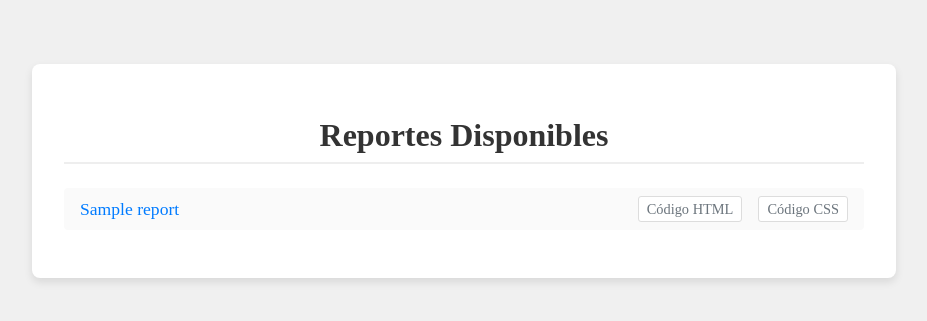
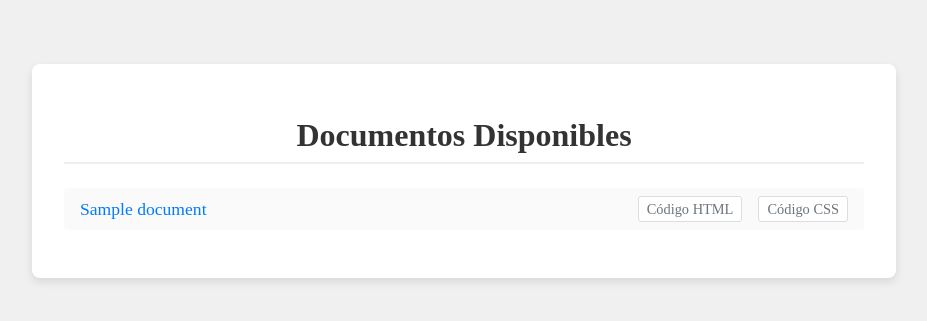
Before and after one commit to jramaya/jinja-print-formats, a Flask app: template templates/index.html in a window 1280 px wide. Shown: the top 321 px of the page, without its empty margins (176-1103 px from the left). Run offline with Flask 3, Linux system fonts and the light colour scheme; the template is opened without the code that fills it: most values are stand-ins (such as "Sample title", 1, 10 or a date in 2020).

Commit message:
cambio de nomemclatura

````diff
--- a/app.py
+++ b/app.py
@@ -15,7 +15,7 @@ import mimetypes
 
 app = Flask(__name__)
 
-REPORTS_PATH = os.path.join('templates', 'reports')
+REPORTS_PATH = os.path.join('templates', 'documents')
 TEMPLATES_PATH = 'templates'
 
 # --- MISTUNE & PYGMENTS SETUP ---
@@ -70,68 +70,68 @@ def _embed_images_as_base64(html_content):
 
 @app.route('/')
 def index():
-    """Lists all available reports."""
+    """Lists all available documents."""
     try:
-        reports = [d for d in os.listdir(REPORTS_PATH) if os.path.isdir(os.path.join(REPORTS_PATH, d))]
-        return render_template('index.html', reports=reports)
+        documents = [d for d in os.listdir(REPORTS_PATH) if os.path.isdir(os.path.join(REPORTS_PATH, d))]
+        return render_template('index.html', documents=documents)
     except FileNotFoundError:
-        return "The 'templates/reports' directory was not found.", 404
+        return "The 'templates/documents' directory was not found.", 404
 
-@app.route('/report/<report_name>')
-def generate_report(report_name):
-    """Generates a multi-page report with data from a JSON file."""
-    report_dir = os.path.join(REPORTS_PATH, report_name)
-    if not os.path.isdir(report_dir):
+@app.route('/document/<document_name>')
+def generate_document(document_name):
+    """Generates a multi-page document with data from a JSON file."""
+    document_dir = os.path.join(REPORTS_PATH, document_name)
+    if not os.path.isdir(document_dir):
         abort(404)
 
     # Load data from data.json if it exists
-    data_path = os.path.join(report_dir, 'data.json')
-    report_data = {}
+    data_path = os.path.join(document_dir, 'data.json')
+    document_data = {}
     if os.path.exists(data_path):
         with open(data_path, 'r', encoding='utf-8') as f:
-            report_data = json.load(f)
+            document_data = json.load(f)
 
-    # Load custom CSS if it exists and render it with report_data
-    custom_css_path = os.path.join(report_dir, 'style.css')
+    # Load custom CSS if it exists and render it with document_data
+    custom_css_path = os.path.join(document_dir, 'style.css')
     custom_css = None
     if os.path.exists(custom_css_path):
         with open(custom_css_path, 'r', encoding='utf-8') as f:
-            custom_css = render_template_string(f.read(), report_data=report_data)
+            custom_css = render_template_string(f.read(), document_data=document_data)
 
     pages_content = []
     try:
-        page_files = sorted([f for f in os.listdir(report_dir) if f.startswith('page') and f.endswith('.html')])
+        page_files = sorted([f for f in os.listdir(document_dir) if f.startswith('page') and f.endswith('.html')])
         for page_file in page_files:
-            with open(os.path.join(report_dir, page_file), 'r', encoding='utf-8') as f:
-                # Pass report_data to be rendered in each page fragment
-                page_html = render_template_string(f.read(), report_data=report_data)
+            with open(os.path.join(document_dir, page_file), 'r', encoding='utf-8') as f:
+                # Pass document_data to be rendered in each page fragment
+                page_html = render_template_string(f.read(), document_data=document_data)
                 pages_content.append(page_html)
     except FileNotFoundError:
         abort(404)
 
-    reports = [d for d in os.listdir(REPORTS_PATH) if os.path.isdir(os.path.join(REPORTS_PATH, d))]
+    documents = [d for d in os.listdir(REPORTS_PATH) if os.path.isdir(os.path.join(REPORTS_PATH, d))]
     return render_template(
         'base.html',
         pages=pages_content,
         custom_css=custom_css,
-        reports=reports,
-        current_report=report_name
+        documents=documents,
+        current_document=document_name
     )
 
-@app.route('/report/<report_name>/raw_html')
-def raw_report_html(report_name):
+@app.route('/document/<document_name>/raw_html')
+def raw_document_html(document_name):
     """
-    Devuelve solo el HTML del reporte.
+    Devuelve solo el HTML del documento.
     """
-    report_dir = os.path.join(REPORTS_PATH, report_name)
-    if not os.path.isdir(report_dir):
+    document_dir = os.path.join(REPORTS_PATH, document_name)
+    if not os.path.isdir(document_dir):
         abort(404)
 
     # Lee los fragmentos de página (sin procesar)
-    page_files = sorted([f for f in os.listdir(report_dir) if f.startswith('page') and f.endswith('.html')])
+    page_files = sorted([f for f in os.listdir(document_dir) if f.startswith('page') and f.endswith('.html')])
     pages_raw = []
     for page_file in page_files:
-        with open(os.path.join(report_dir, page_file), 'r', encoding='utf-8') as f:
+        with open(os.path.join(document_dir, page_file), 'r', encoding='utf-8') as f:
             raw_content = f.read()
             embedded_content = _embed_images_as_base64(raw_content)
             pages_raw.append(embedded_content)
@@ -153,7 +153,7 @@ def raw_report_html(report_name):
         flags=re.DOTALL
     )
 
-    markdown_content = f"""# Código HTML del Reporte: {report_name}
+    markdown_content = f"""# Código HTML del Documento: {document_name}
 
 ## HTML
 ```html
@@ -164,13 +164,13 @@ def raw_report_html(report_name):
     response.headers['Content-Type'] = 'text/markdown; charset=utf-8'
     return response
 
-@app.route('/report/<report_name>/raw_css')
-def raw_report_css(report_name):
+@app.route('/document/<document_name>/raw_css')
+def raw_document_css(document_name):
     """
-    Devuelve solo el CSS combinado del reporte (global + custom).
+    Devuelve solo el CSS combinado del documento (global + custom).
     """
-    report_dir = os.path.join(REPORTS_PATH, report_name)
-    if not os.path.isdir(report_dir):
+    document_dir = os.path.join(REPORTS_PATH, document_name)
+    if not os.path.isdir(document_dir):
         abort(404)
 
     # Lee el CSS global como texto puro
@@ -178,7 +178,7 @@ def raw_report_css(report_name):
     with open(css_global_path, 'r', encoding='utf-8') as f:
         css_global = f.read()
 
-    custom_css_path = os.path.join(report_dir, 'style.css')
+    custom_css_path = os.path.join(document_dir, 'style.css')
     css_custom = ''
     if os.path.exists(custom_css_path):
         with open(custom_css_path, 'r', encoding='utf-8') as f:
@@ -187,7 +187,7 @@ def raw_report_css(report_name):
     if css_custom:
         css_full += "\n\n" + css_custom
 
-    markdown_content = f"""# CSS del Reporte: {report_name}
+    markdown_content = f"""# CSS del Documento: {document_name}
 
 ## CSS
 ```css
@@ -216,19 +216,19 @@ def _render_highlighted_view(title, code, language):
     # Renderiza la plantilla de vista raw con el contenido y los estilos
     return render_template('raw_view.html', title=title, content=html_content, pygments_css=pygments_css)
 
-@app.route('/report/<report_name>/highlighted_html')
-def highlighted_report_html(report_name):
+@app.route('/document/<document_name>/highlighted_html')
+def highlighted_document_html(document_name):
     """
-    Devuelve una vista HTML con el código fuente del reporte resaltado.
+    Devuelve una vista HTML con el código fuente del documento resaltado.
     """
-    report_dir = os.path.join(REPORTS_PATH, report_name)
-    if not os.path.isdir(report_dir):
+    document_dir = os.path.join(REPORTS_PATH, document_name)
+    if not os.path.isdir(document_dir):
         abort(404)
 
-    page_files = sorted([f for f in os.listdir(report_dir) if f.startswith('page') and f.endswith('.html')])
+    page_files = sorted([f for f in os.listdir(document_dir) if f.startswith('page') and f.endswith('.html')])
     pages_raw = []
     for pf in page_files:
-        with open(os.path.join(report_dir, pf), 'r', encoding='utf-8') as f:
+        with open(os.path.join(document_dir, pf), 'r', encoding='utf-8') as f:
             raw_content = f.read()
             pages_raw.append(_embed_images_as_base64(raw_content))
     pages_html = "\n".join(f'<div class="pagina">\n{page}\n</div>' for page in pages_raw)
@@ -239,25 +239,25 @@ def highlighted_report_html(report_name):
     base_text = re.sub(r'{[{%].*?[%}]}', '', base_text, flags=re.DOTALL)
     base_text = re.sub(r'(<div class="pagina-container">)(.*?)(</div>)', lambda m: f'{m.group(1)}\n{pages_html}\n{m.group(3)}', base_text, flags=re.DOTALL)
 
-    title = f"Código HTML: {report_name}"
+    title = f"Código HTML: {document_name}"
     return _render_highlighted_view(title, base_text, 'html')
 
-@app.route('/report/<report_name>/highlighted_css')
-def highlighted_report_css(report_name):
+@app.route('/document/<document_name>/highlighted_css')
+def highlighted_document_css(document_name):
     """
-    Devuelve una vista HTML con el CSS combinado del reporte resaltado.
+    Devuelve una vista HTML con el CSS combinado del documento resaltado.
     """
-    report_dir = os.path.join(REPORTS_PATH, report_name)
-    if not os.path.isdir(report_dir):
+    document_dir = os.path.join(REPORTS_PATH, document_name)
+    if not os.path.isdir(document_dir):
         abort(404)
 
     with open(os.path.join('static', 'css', 'main.style.css'), 'r', encoding='utf-8') as f:
         css_global = f.read()
-    css_custom_path = os.path.join(report_dir, 'style.css')
+    css_custom_path = os.path.join(document_dir, 'style.css')
     css_custom = open(css_custom_path, 'r', encoding='utf-8').read() if os.path.exists(css_custom_path) else ''
     css_full = f"{css_global}\n\n{css_custom}" if css_custom else css_global
 
-    title = f"Código CSS: {report_name}"
+    title = f"Código CSS: {document_name}"
     return _render_highlighted_view(title, css_full, 'css')
 
 @app.route('/css/style.css')
--- a/static/css/main.style.css
+++ b/static/css/main.style.css
@@ -2,10 +2,10 @@
 @import url('https://fonts.googleapis.com/css2?family=Roboto:wght@400;700&display=swap');
 
 /*
-  CSS Reset para el Contenido del Reporte
+  CSS Reset para el Contenido del Documento
   ---------------------------------------
   Este bloque neutraliza los estilos de frameworks externos (como Bootstrap)
-  que podrían afectar el contenido del reporte DENTRO de cada `.pagina`.
+  que podrían afectar el contenido del documento DENTRO de cada `.pagina`.
   Usa `:where()` para mantener la especificidad en CERO. Esto significa que
   CUALQUIER regla en tu `style.css` personalizado (ej. `h1 { ... }`)
   sobrescribirá este reseteo sin necesidad de `!important`.
--- a/templates/base.html
+++ b/templates/base.html
@@ -3,15 +3,15 @@
 <head>
     <meta charset="UTF-8">
     <meta name="viewport" content="width=device-width, initial-scale=1.0">
-    <title>Reporte</title>
+    <title>Documento</title>
     <link rel="stylesheet" href="{{ url_for('static', filename='css/main.style.css') }}">
     {% if custom_css %}
     <style>{{ custom_css|safe }}</style>
     {% endif %}
 </head>
 <body>
-    {% if reports and current_report %}
-        {% include 'report_navbar.html' %}
+    {% if documents and current_document %}
+        {% include 'document_navbar.html' %}
     {% endif %}
     <div class="pagina-container">
         {% for page_html in pages %}
--- a/templates/reports/Lorem-Ipsum-report/data.json
+++ b/templates/documents/Lorem-Ipsum-report/data.json
@@ -1,5 +1,5 @@
 {
-  "report_title": "Reporte Dinámico de Lorem Ipsum",
+  "document_title": "Documento Dinámico de Lorem Ipsum",
   "author": "Gemini Code Assist",
   "publication_date": "2024-10-26",
   "introduction": "Este es un párrafo de introducción generado dinámicamente desde un archivo JSON. Lorem ipsum dolor sit amet, consectetur adipiscing elit. Sed non risus. Suspendisse lectus tortor, dignissim sit amet, adipiscing nec, ultricies sed, dolor.",
--- a/templates/reports/Lorem-Ipsum-report/page1.html
+++ b/templates/documents/Lorem-Ipsum-report/page1.html
@@ -1,6 +1,6 @@
-{% set data = report_data | default({}) %}
+{% set data = document_data | default({}) %}
 
-<h1>{{ data.report_title | default('Título no disponible') }}</h1>
+<h1>{{ data.document_title | default('Título no disponible') }}</h1>
 <p>
   <strong>Autor:</strong> {{ data.author | default('Desconocido') }} |
   <strong>Fecha:</strong> {{ data.publication_date | default('Sin fecha') }}
--- a/templates/reports/Lorem-Ipsum-report/page2.html
+++ b/templates/documents/Lorem-Ipsum-report/page2.html
@@ -1,4 +1,4 @@
-{% set data = report_data | default({}) %}
+{% set data = document_data | default({}) %}
 
 <h2>{{ data.conclusion_title | default('Conclusión') }}</h2>
 <p>A continuación se presenta una lista de elementos importantes generados a partir de los datos:</p>
--- a/templates/index.html
+++ b/templates/index.html
@@ -3,14 +3,14 @@
 <head>
     <meta charset="UTF-8">
     <meta name="viewport" content="width=device-width, initial-scale=1.0">
-    <title>Lista de Reportes</title>
+    <title>Lista de Documentos</title>
     {# <link rel="stylesheet" href="{{ url_for('serve_css') }}"> #}
     <style>
         /* Estilos adicionales solo para esta página de índice */
         body {
             background-color: #f0f0f0;
         }
-        .report-list-container {
+        .document-list-container {
             max-width: 800px;
             margin: 4rem auto;
             padding: 2rem;
@@ -25,7 +25,7 @@
             padding-bottom: 0.5rem;
             margin-bottom: 1.5rem;
         }
-        .report-item {
+        .document-item {
             display: flex;
             justify-content: space-between;
             align-items: center;
@@ -45,7 +45,7 @@
         li:hover {
             background-color: #e9e9e9;
         }
-        .report-title {
+        .document-title {
             text-decoration: none;
             color: #007bff;
             font-size: 1.1rem;
@@ -73,26 +73,26 @@
     </style>
 </head>
 <body>
-    <div class="report-list-container">
-        <h1>Reportes Disponibles</h1>
-        {% if reports %}
+    <div class="document-list-container">
+        <h1>Documentos Disponibles</h1>
+        {% if documents %}
             <ul>
-                {% for report in reports %}
-                    <li class="report-item">
-                        <a class="report-title" href="{{ url_for('generate_report', report_name=report) }}">{{ report }}</a>
+                {% for document in documents %}
+                    <li class="document-item">
+                        <a class="document-title" href="{{ url_for('generate_document', document_name=document) }}">{{ document }}</a>
                         <div class="link-group">
-                            <a class="code-link" href="{{ url_for('highlighted_report_html', report_name=report) }}" target="_blank">Código HTML</a>
-                            <!-- <a class="code-link" href="{{ url_for('raw_report_html', report_name=report) }}" target="_blank">Raw</a> -->
+                            <a class="code-link" href="{{ url_for('highlighted_document_html', document_name=document) }}" target="_blank">Código HTML</a>
+                            <!-- <a class="code-link" href="{{ url_for('raw_document_html', document_name=document) }}" target="_blank">Raw</a> -->
                         </div>
                         <div class="link-group">
-                            <a class="code-link" href="{{ url_for('highlighted_report_css', report_name=report) }}" target="_blank">Código CSS</a>
-                            <!-- <a class="code-link" href="{{ url_for('raw_report_css', report_name=report) }}" target="_blank">Raw</a> -->
+                            <a class="code-link" href="{{ url_for('highlighted_document_css', document_name=document) }}" target="_blank">Código CSS</a>
+                            <!-- <a class="code-link" href="{{ url_for('raw_document_css', document_name=document) }}" target="_blank">Raw</a> -->
                         </div>
                     </li>
                 {% endfor %}
             </ul>
         {% else %}
-            <p>No se encontraron reportes.</p>
+            <p>No se encontraron documentos.</p>
         {% endif %}
     </div>
 </body>
--- a/templates/raw_view.html
+++ b/templates/raw_view.html
@@ -23,7 +23,7 @@
         /* Estilos de Pygments para el resaltado de sintaxis */
         {{ pygments_css | safe }}
 
-        /* --- Estilos para la Navbar, inspirados en report_navbar.html --- */
+        /* --- Estilos para la Navbar, inspirados en document_navbar.html --- */
         .view-navbar {
             display: flex;
             justify-content: space-between;
````
Also changed, not shown: templates/document_navbar.html (renamed from templates/report_navbar.html, +8 -8 lines), README.md, templates/documents/Lorem-Ipsum-report/style.css (renamed from templates/reports/Lorem-Ipsum-report/style.css).
